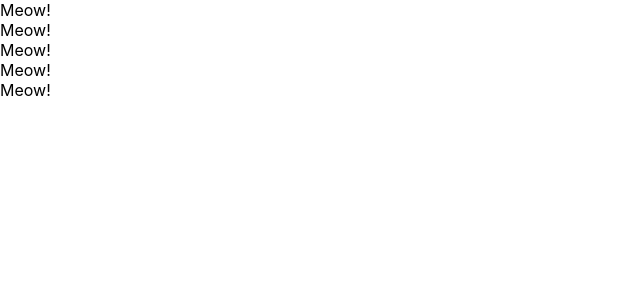
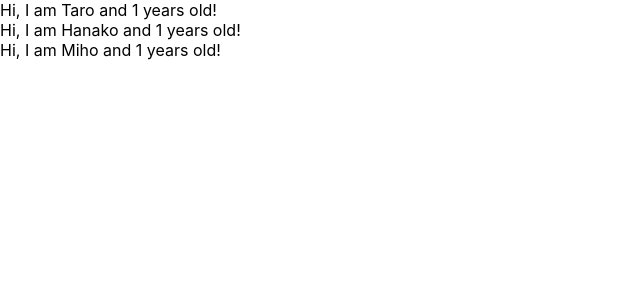
Before and after one commit to RyosK38/udemy-react-redux-crud-application, a React (Create React App) app: page / in a window 1280 px wide. Shown: the top 300 px of the page, without its empty margins (0-640 px from the left). Built offline with nearby package versions, Linux system fonts and the light colour scheme.

Commit message:
react props samples

```diff
--- a/src/App.js
+++ b/src/App.js
@@ -1,19 +1,30 @@
 import React from 'react'
+const App = () => {
+  const profiles = [
+    { name: 'Taro', age: 10 },
+    { name: 'Hanako', age: 5 },
+    { name: 'Miho' }
+  ]
 
-const App = () => {
   return (
     <div>
-      <Cat />
-      <Cat />
-      <Cat />
-      <Cat />
-      <Cat />
+      {profiles.map((profile, index) => {
+        return <User name={profile.name} age={profile.ag} key={index} />
+      })}
     </div>
   )
 }
 
-const Cat = () => {
-  return <div>Meow!</div>
+const User = props => {
+  return (
+    <div>
+      Hi, I am {props.name} and {props.age} years old!
+    </div>
+  )
+}
+
+User.defaultProps = {
+  age: 1
 }
 
 export default App
```
